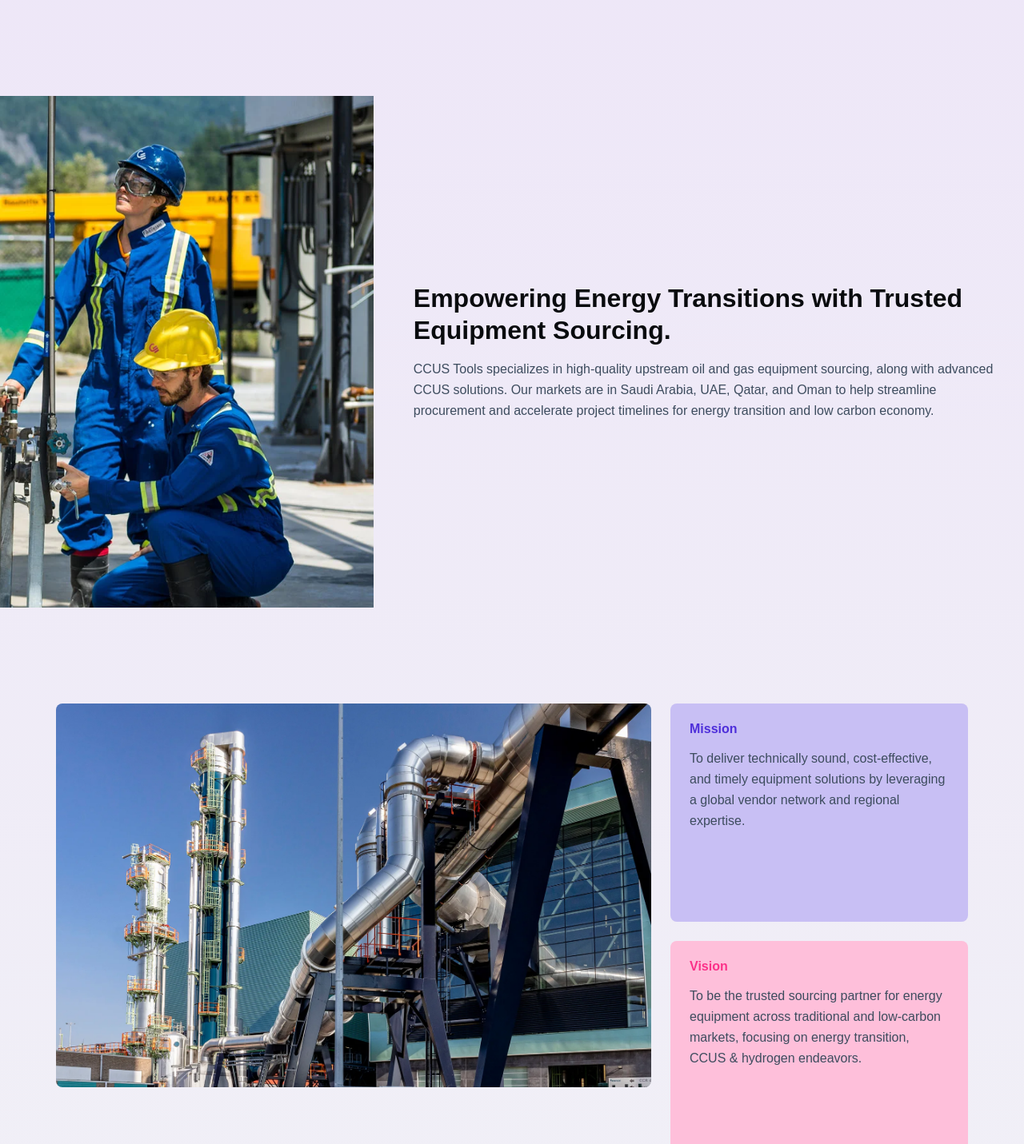
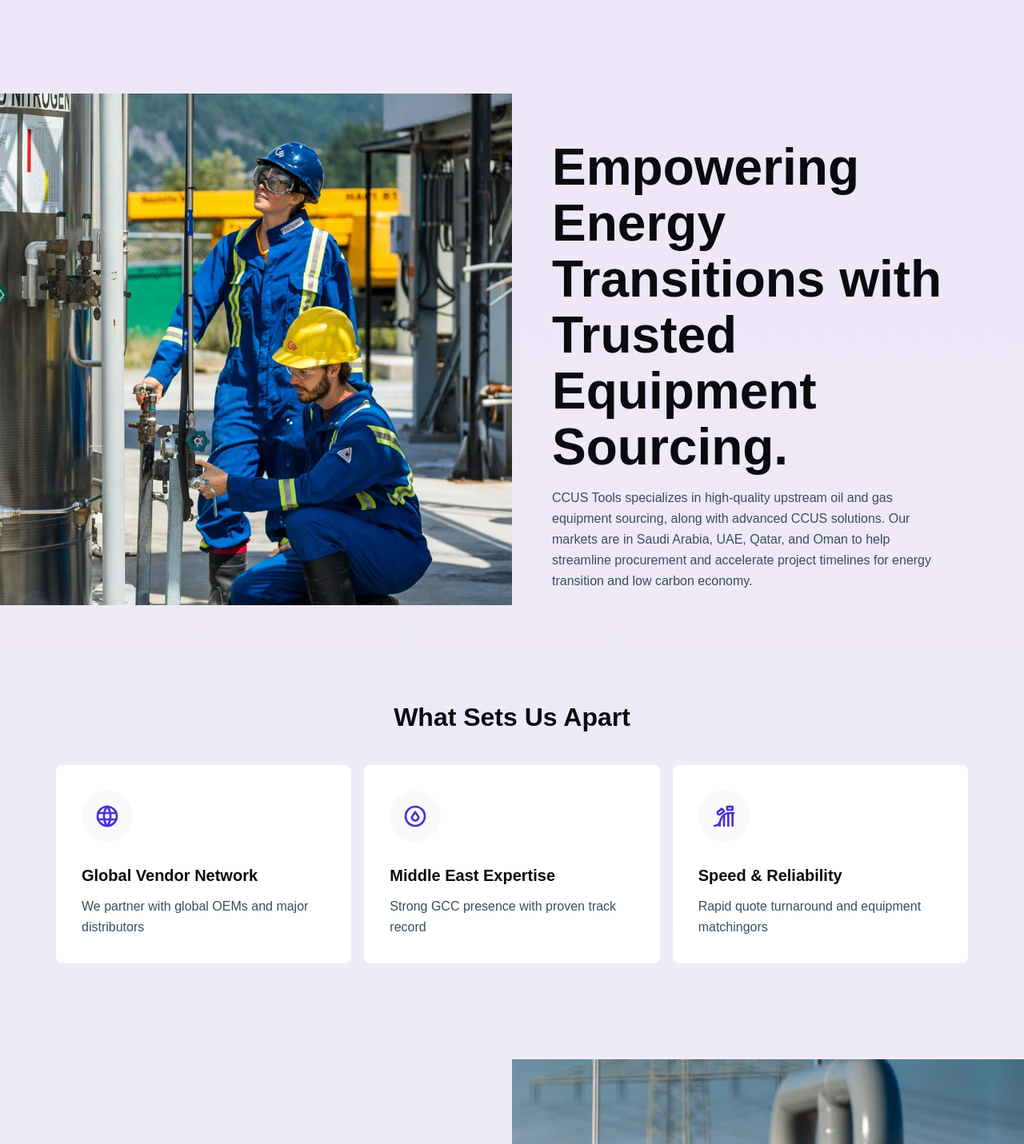
Before and after one commit to arbasirian/ccus-tools, a React app: page / in a window 1280 px wide. Shown: the part 1369-2800 px from the top of the page at 80% size. Built offline with nearby package versions, Linux system fonts and the light colour scheme; the HTML template or start-up script is replaced by a standard one.

Commit message:
Latest changes

```diff
--- a/src/components/AboutUs.tsx
+++ b/src/components/AboutUs.tsx
@@ -8,15 +8,14 @@
   display: flex;
   .image-container {
     height: 80vh;
+    flex: 1;
+    border-radius: 0px 8px 8px 0px;
     img {
       width: 100%;
       height: 100%;
       object-fit: cover;
       object-position: right;
     }
-  }
-  .container {
-    flex: 2;
   }
 `;
 export const AboutUs: React.FC = () => {
@@ -25,19 +24,25 @@
       <div className="image-container">
         <img src={AboutUsImage} alt="About Us" />
       </div>
+      <Box flex="1">
         <Box
           padding="20px 20px 20px 50px"
           display="flex"
           flexDirection="column"
           justifyContent="center"
+          maxWidth="500px"
+          height="100%"
         >
-        <Text variant="title2">Empowering Energy Transitions with Trusted Equipment Sourcing.</Text>
+          <Text variant="title1">
+            Empowering Energy Transitions with Trusted Equipment Sourcing.
+          </Text>
           <Text variant="body">
-          CCUS Tools specializes in high-quality upstream oil and gas equipment sourcing, along with
-          advanced CCUS solutions. Our markets are in Saudi Arabia, UAE, Qatar, and Oman to help
-          streamline procurement and accelerate project timelines for energy transition and low
-          carbon economy.
+            CCUS Tools specializes in high-quality upstream oil and gas equipment sourcing, along
+            with advanced CCUS solutions. Our markets are in Saudi Arabia, UAE, Qatar, and Oman to
+            help streamline procurement and accelerate project timelines for energy transition and
+            low carbon economy.
           </Text>
+        </Box>
       </Box>
     </SectionWrapper>
   );
--- a/src/components/Box.tsx
+++ b/src/components/Box.tsx
@@ -21,6 +21,8 @@
   background: ${({ background }) => background};
   background-color: ${({ backgroundColor }) => backgroundColor};
   width: ${({ width }) => width};
+  max-width: ${({ maxWidth }) => maxWidth};
+  min-width: ${({ minWidth }) => minWidth};
   height: ${({ height }) => height};
   flex: ${({ flex }) => flex};
   flex-wrap: ${({ flexWrap }) => flexWrap};
@@ -57,6 +59,8 @@
   background?: string;
   backgroundColor?: string;
   width?: string;
+  maxWidth?: string;
+  minWidth?: string;
   height?: string;
   overflow?: string;
 }
--- a/src/components/Card.tsx
+++ b/src/components/Card.tsx
@@ -3,7 +3,38 @@
 import { Text } from './Text';
 import styled from 'styled-components';
 
-const ImageCard = styled.div`
+const BaseCard = styled.div`
+  width: 100%;
+  border-radius: 8px;
+  background-color: #fff;
+  overflow: hidden;
+`;
+
+const IconCard = styled(BaseCard)`
+  padding: 32px;
+  .icon-wrapper {
+    width: 64px;
+    height: 64px;
+    border-radius: 50%;
+    background-color: #f9f9f9;
+    display: flex;
+    align-items: center;
+    display: flex;
+    align-items: center;
+    justify-content: center;
+    margin-bottom: 32px;
+    color: #4e2fda;
+    transition: all 0.2s ease;
+  }
+  &:hover {
+    .icon-wrapper {
+      background-color: #4e2fda;
+      color: #fff;
+    }
+  }
+`;
+
+const ImageCard = styled(BaseCard)`
   width: 100%;
   border-radius: 8px;
   background-color: #fff;
@@ -25,11 +56,11 @@
 export const Card: React.FC<Props> = ({ icon, image, title, description }) => {
   if (icon) {
     return (
-      <Box borderRadius="8px">
-        <Box>{icon}</Box>
-        <Text>{title}</Text>
+      <IconCard>
+        <div className="icon-wrapper">{icon}</div>
+        <Text variant="title4">{title}</Text>
         <Text>{description}</Text>
-      </Box>
+      </IconCard>
     );
   }
   if (image) {
--- a/src/components/Categories.tsx
+++ b/src/components/Categories.tsx
@@ -8,7 +8,7 @@
 import CCUS from '../static/CCUS.webp';
 export const Categories: React.FC = () => {
   return (
-    <div>
+    <div id="categories">
       <div className="container">
         <Box display="flex" alignItems="center" justifyContent="center" margin=" 0 0 24px 0">
           <Text variant="title2">Equipment Categories</Text>
--- a/src/components/ContactSection.tsx
+++ b/src/components/ContactSection.tsx
@@ -17,7 +17,7 @@
   background: #090b0e;
   border-radius: 8px;
   padding: 32px;
-  min-height: 600px;
+  min-height: 550px;
   * {
     color: #fff !important;
   }
@@ -28,13 +28,13 @@
   background: #fff;
   border-radius: 8px;
   padding: 32px;
-  min-height: 600px;
+  min-height: 550px;
 `;
 
 const IconWrapper = styled.div`
-  width: 80px;
-  min-width: 80px;
-  height: 80px;
+  width: 64px;
+  min-width: 64px;
+  height: 64px;
   border-radius: 50%;
   background: #222326;
   display: flex;
--- /dev/null
+++ b/src/components/ContentSection.tsx
@@ -0,0 +1,61 @@
+import React from 'react';
+import { Text } from './Text';
+import styled from 'styled-components';
+import { Box } from './Box';
+
+const SectionWrapper = styled.section<{ reverse?: boolean }>`
+  display: flex;
+  flex-direction: ${({ reverse }) => (reverse ? 'row-reverse' : 'row')};
+  .image-container {
+    height: 80vh;
+    flex: 1;
+
+    img {
+      width: 100%;
+      height: 100%;
+      object-fit: cover;
+      object-position: right;
+    }
+  }
+`;
+
+interface Props {
+  id: string;
+  image: string;
+  title: string;
+  titleColor?: string;
+  description: string;
+  reverse?: boolean;
+  noBorderRadius?: boolean;
+}
+export const ContentSection: React.FC<Props> = ({
+  id,
+  image,
+  title,
+  titleColor,
+  description,
+  reverse = false,
+}) => {
+  return (
+    <SectionWrapper id={id} reverse={reverse}>
+      <div className="image-container">
+        <img src={image} alt={title} />
+      </div>
+      <Box flex="1">
+        <Box
+          padding="20px 20px 20px 50px"
+          display="flex"
+          flexDirection="column"
+          justifyContent="center"
+          maxWidth="500px"
+          height="100%"
+        >
+          <Text variant="title1" color={titleColor}>
+            {title}
+          </Text>
+          <Text variant="body">{description}</Text>
+        </Box>
+      </Box>
+    </SectionWrapper>
+  );
+};
--- a/src/components/Footer.tsx
+++ b/src/components/Footer.tsx
@@ -6,7 +6,7 @@
   return (
     <Box backgroundColor="#edf6f1" padding="30px 0 24px 0" borderTop="1px solid #e0e0e0">
       <div className="container">
-        <Text>ⓒCopyright 2024 SEOC . All rights reserved</Text>
+        <Text>ⓒ Copyright 2025 CCUS Tools . All rights reserved</Text>
       </div>
     </Box>
   );
--- a/src/components/Header.tsx
+++ b/src/components/Header.tsx
@@ -20,7 +20,7 @@
   border: none;
   background: none;
   cursor: pointer;
-  font-size: 18px;
+  font-size: 16px;
   font-weight: 500;
   color: #090b0e;
   display: inline-block;
@@ -45,7 +45,11 @@
   return (
     <Wrapper>
       <MenuContainer className="container">
+        <Link onClick={() => scrollToSection('categories')}>Equipment Categories</Link>
         <Link onClick={() => scrollToSection('about')}>About Us</Link>
+        <Link onClick={() => scrollToSection('sets-us-apart')}>What Sets Us Apart</Link>
+        <Link onClick={() => scrollToSection('vision')}>Our Vision</Link>
+        <Link onClick={() => scrollToSection('mission')}>Our Mission</Link>
         <Link onClick={() => scrollToSection('contact')}>Contact Us</Link>
       </MenuContainer>
     </Wrapper>
--- a/src/components/Text.tsx
+++ b/src/components/Text.tsx
@@ -59,6 +59,11 @@
     css`
       padding-bottom: 0 !important;
     `}
+  ${({ color }) =>
+    color &&
+    css`
+      color: ${color} !important;
+    `}
 `;
 
 interface Props {
@@ -66,10 +71,17 @@
   variant?: 'title1' | 'title2' | 'title3' | 'title4' | 'title5' | 'body';
   noMargin?: boolean;
   className?: string;
+  color?: string;
 }
-export const Text: React.FC<Props> = ({ children, variant = 'body', noMargin, className = '' }) => {
+export const Text: React.FC<Props> = ({
+  children,
+  variant = 'body',
+  noMargin,
+  className = '',
+  color,
+}) => {
   return (
-    <Wrapper className={[variant, className].join(' ')} noMargin={noMargin}>
+    <Wrapper className={[variant, className].join(' ')} noMargin={noMargin} color={color}>
       {children}
     </Wrapper>
   );
--- /dev/null
+++ b/src/components/WhatSetsUsApart.tsx
@@ -0,0 +1,34 @@
+import React from 'react';
+import { Box } from './Box';
+import { Card } from './Card';
+import { Text } from './Text';
+
+import { IconDropCircle, IconRollercoaster, IconWorld } from '@tabler/icons-react';
+export const WhatSetsUsApart: React.FC = () => {
+  return (
+    <div id="sets-us-apart">
+      <div className="container">
+        <Box display="flex" alignItems="center" justifyContent="center" margin=" 0 0 24px 0">
+          <Text variant="title2">What Sets Us Apart</Text>
+        </Box>
+        <Box display="flex" justifyContent="center" alignItems="center" gap="16px">
+          <Card
+            icon={<IconWorld size={32} />}
+            title="Global Vendor Network"
+            description="We partner with global OEMs and major distributors"
+          />
+          <Card
+            icon={<IconDropCircle size={32} />}
+            title="Middle East Expertise"
+            description="Strong GCC presence with proven track record"
+          />
+          <Card
+            icon={<IconRollercoaster size={32} />}
+            title="Speed & Reliability"
+            description="Rapid quote turnaround and equipment matchingors"
+          />
+        </Box>
+      </div>
+    </div>
+  );
+};
--- a/src/components/index.ts
+++ b/src/components/index.ts
@@ -7,3 +7,6 @@
 export * from './ContactSection';
 export * from './RoadMap';
 export * from './Categories';
+export * from './WhatSetsUsApart';
+export * from './ContentSection';
+export * from './Footer';
--- a/src/pages/Home.page.tsx
+++ b/src/pages/Home.page.tsx
@@ -2,15 +2,19 @@
 import './styles.css';
 
 import {
-  AboutUs,
   Categories,
   ContactSection,
   Customers,
   Header,
   HeroSection,
-  RoadMap,
+  WhatSetsUsApart,
+  Footer,
+  ContentSection,
 } from '../components';
-import { Footer } from '../components/Footer';
+
+import AboutUsImage from '../static/about-us.webp';
+import MissionImage from '../static/mission.webp';
+import VisionImage from '../static/vision.webp';
 
 export const HomePage: React.FC = () => {
   return (
@@ -20,8 +24,33 @@
       <Customers />
       <div className="bg-wrapper">
         <Categories />
-        <AboutUs />
-        <RoadMap />
+        <ContentSection
+          id="about"
+          image={AboutUsImage}
+          title="Empowering Energy Transitions with Trusted Equipment Sourcing."
+          description="CCUS Tools specializes in high-quality upstream oil and gas equipment sourcing, along
+            with advanced CCUS solutions. Our markets are in Saudi Arabia, UAE, Qatar, and Oman to
+            help streamline procurement and accelerate project timelines for energy transition and
+            low carbon economy."
+        />
+        <WhatSetsUsApart />
+        <div>
+          <ContentSection
+            id="vision"
+            reverse
+            image={VisionImage}
+            title="Our Vision"
+            description="To be the trusted sourcing partner for energy equipment across traditional and
+            low-carbon markets, focusing on energy transition, CCUS & hydrogen endeavors."
+          />
+          <ContentSection
+            id="mission"
+            image={MissionImage}
+            title="Our Mission"
+            description="To deliver technically sound, cost-effective, and timely equipment solutions by
+            leveraging a global vendor network and regional expertise."
+          />
+        </div>
         <ContactSection />
       </div>
       <Footer />
```
Lines whose indentation alone changed are shown as unchanged.
